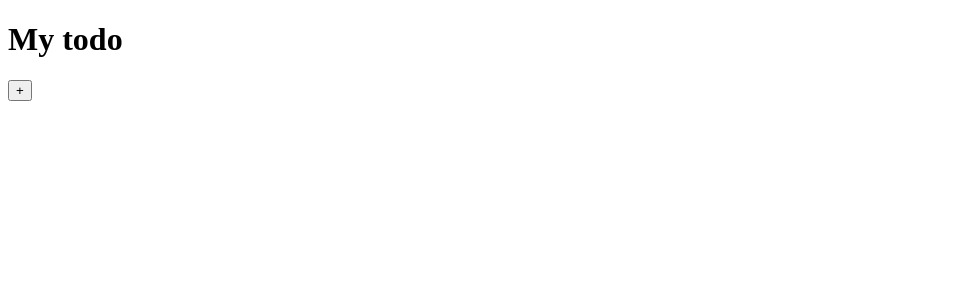
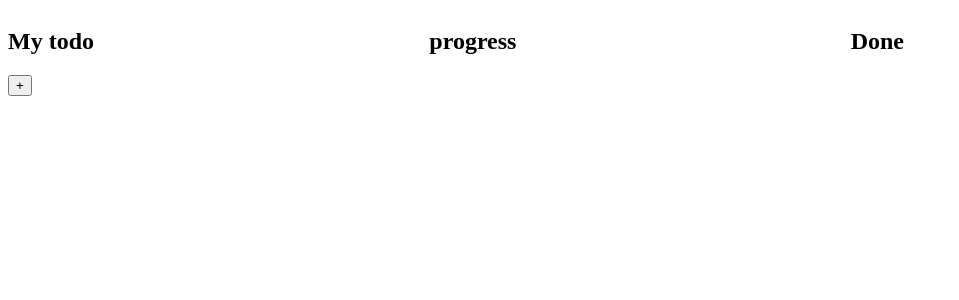
Before and after one commit to Ram-Ram007/Drello_app-main, a React (Vite) app in the folder app/: page / in a window 1280 px wide. Shown: the top 300 px of the page, without its empty margins (0-959 px from the left). Built offline with nearby package versions, Linux system fonts and the light colour scheme.

Commit message:
created div

```diff
--- a/app/src/App.css
+++ b/app/src/App.css
@@ -7,3 +7,8 @@ blockquote {
   background: #eee;
   border-radius: 5px;
 }
+.total-div{
+  display: grid;
+  grid-template-columns: 1fr 1fr 1fr;
+
+}
--- a/app/src/App.jsx
+++ b/app/src/App.jsx
@@ -1,4 +1,4 @@
-import {  useReducer } from "react";
+import { useReducer } from "react";
 import Card from "./components/Card";
 import "./App.css";
 
@@ -40,12 +40,14 @@ function App() {
   }
 
   return (
-    <>
+    <div className="total-div">
       <div className="container">
-        <h1>My todo</h1>
+        <h2>My todo</h2>
         <Card addTodo={(blockquotes) => handleAdd(blockquotes)} todos={todos} />
       </div>
-    </>
+      <div><h2>progress</h2></div>
+      <div><h2>Done</h2></div>
+    </div>
   );
 }
 
```
